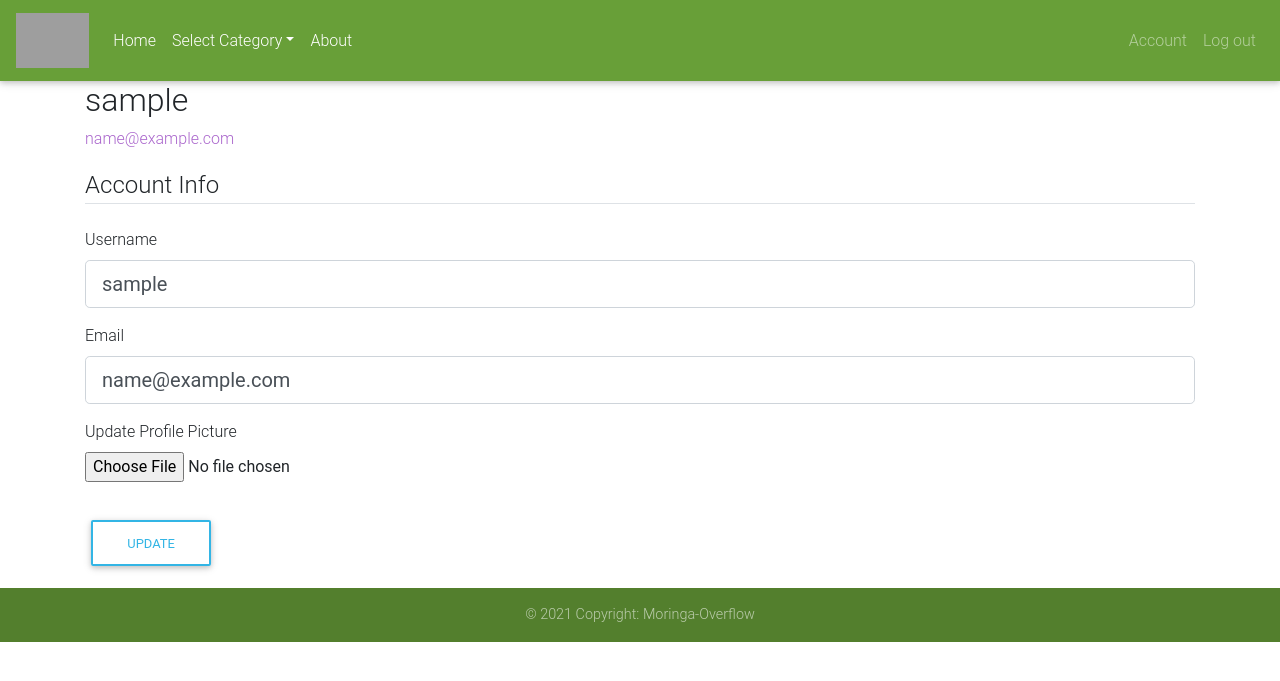
After one commit to Valentino-Junior/Moringa-Overflow, a Flask app: page /authenticate/account in a window 1280 px wide. The commit adds this page. Shown: the top 681 px of the page. Run offline with Flask 2, Linux system fonts and the light colour scheme; the visitor is signed in with stand-in values (Sample User, id 1); data comes from the database, SQL or seed files in the repository; some libraries are stand-ins or nearby versions; grey boxes are pictures that could not be loaded.

Commit message:
Added files

```diff
--- a/app/auth/forms.py
+++ b/app/auth/forms.py
@@ -27,3 +27,21 @@ class LoginForm(FlaskForm):
     password = PasswordField('Password', validators=[DataRequired()])
     remember = BooleanField('Remember Me')
     submit = SubmitField('Login')
+
+class UpdateAccountForm(FlaskForm):
+    username = StringField('Username',
+                           validators=[DataRequired(), Length(min=2, max=20)])
+    email = StringField('Email',
+                        validators=[DataRequired(), Email()])
+    picture = FileField('Update Profile Picture', validators=[FileAllowed(['jpg', 'png'])])
+    submit = SubmitField('Update')
+    def validate_username(self, username):
+        if username.data != current_user.username:
+            user = User.query.filter_by(username=username.data).first()
+            if user:
+                raise ValidationError('That username is taken. Please choose a different one.')
+    def validate_email(self, email):
+        if email.data != current_user.email:
+            user = User.query.filter_by(email=email.data).first()
+            if user:
+                raise ValidationError('That email is taken. Please choose a different one.')
--- a/app/auth/views.py
+++ b/app/auth/views.py
@@ -1,8 +1,8 @@
 from flask import (render_template, redirect, url_for,flash, request)
-from flask_login import login_user, logout_user, login_required
+from flask_login import login_user, logout_user, login_required, current_user
 from . import auth
 from ..models import User
-from .forms import RegistrationForm, LoginForm
+from .forms import RegistrationForm, LoginForm, UpdateAccountForm
 from .. import db
 # from ..email import mail_message
 
@@ -12,13 +12,11 @@ def register():
     '''Function to register the user and commit it to the db'''
     signup_form = RegistrationForm()
     if signup_form.validate_on_submit():
-        user = User(first_name = signup_form.first_name.data,
-                    last_name = signup_form.last_name.data,
-                    username = signup_form.username.data,
+        user = User(username = signup_form.username.data,
                     email = signup_form.email.data,
                     password = signup_form.password.data)
-        #db.session.add(user)
-        #db.session.commit()
+        db.session.add(user)
+        db.session.commit()
 
         # mail_message("Welcome to 60 seconds",   "email/welcome", user.email, user = user)
 
@@ -46,3 +44,22 @@ def login():
 def logout():
     logout_user()
     return redirect(url_for("main.index"))
+
+@auth.route("/account", methods=['GET', 'POST'])
+@login_required
+def account():
+    form = UpdateAccountForm()
+    if form.validate_on_submit():
+        # if form.picture.data:
+            # picture_file = save_picture(form.picture.data)
+            # current_user.image_file = picture_file
+        current_user.username = form.username.data
+        current_user.email = form.email.data
+        db.session.commit()
+        flash('Your account has been updated!', 'success')
+        return redirect(url_for('auth.account'))
+    elif request.method == 'GET':
+        form.username.data = current_user.username
+        form.email.data = current_user.email
+    # image_file = url_for('static', filename='profile_pics/' + current_user.image_file)
+    return render_template('account.html', title='Account', form=form)
--- a/app/models.py
+++ b/app/models.py
@@ -18,6 +18,7 @@ class Quiz(db.Model):
     id = db.Column(db.Integer,primary_key = True)
     title = db.Column(db.String)
     description = db.Column(db.String)
+    language = db.Column(db.String)
     comments = db.relationship('Comment', backref='quizes', lazy='dynamic')
     stars = db.relationship('Star', backref='quizes', lazy='dynamic')
     posted_p = db.Column(db.DateTime,default=datetime.utcnow)
@@ -80,9 +81,24 @@ class User(db.Model, UserMixin):
     email = db.Column(db.String(120), unique=True, nullable=False)
     image_file = db.Column(db.String(20), nullable=False, default='default.jpg')
     password = db.Column(db.String(60), nullable=False)
+    pass_secure = db.Column(db.String(255))
     Quizes = db.relationship('Quiz', backref='quizes', lazy='dynamic')
     comments = db.relationship('Comment', backref='comments', lazy='dynamic')
     stars = db.relationship('Star', backref='users', lazy='dynamic')
+
+    @property
+    def password(self):
+        raise AttributeError('You cannot read the password attribute')
+
+    @password.setter
+    def password(self, password):
+        self.pass_secure = generate_password_hash(password)
+
+    def verify_password(self, password):
+        return check_password_hash(self.pass_secure, password)
+
+    def __repr__(self):
+        return f'User {self.username}'
 
 
     def get_reset_token(self, expires_sec=1800):
--- /dev/null
+++ b/app/templates/account.html
@@ -0,0 +1,79 @@
+{% extends "base.html" %}
+{% block styles %}
+    {{ super() }}
+    <link rel="stylesheet" type="text/css" href="{{ url_for('static', filename='auth/auth.css') }}">
+{% endblock %}
+{% block content %}
+<main role="main" class="container">
+    {% with messages = get_flashed_messages(with_categories=True) %}
+        {% if messages %}
+            {% for category, message in messages %}
+                <div class="alert alert-{{ category }}">
+                    {{ message }}
+                </div>
+            {% endfor %}
+        {% endif %}
+    {% endwith %}
+<div class="content-section">
+        <div class="media">
+          <img class="rounded-circle account-img" src="{{ image_file }}">
+          <div class="media-body">
+            <h2 class="account-heading">{{ current_user.username }}</h2>
+            <p class="text-secondary">{{ current_user.email }}</p>
+          </div>
+        </div>
+          <form method="POST" action="" enctype="multipart/form-data">
+              {{ form.hidden_tag() }}
+              <fieldset class="form-group">
+                  <legend class="border-bottom mb-4">Account Info</legend>
+                  <div class="form-group">
+                      {{ form.username.label(class="form-control-label") }}
+                      {% if form.username.errors %}
+                          {{ form.username(class="form-control form-control-lg is-invalid") }}
+                          <div class="invalid-feedback">
+                              {% for error in form.username.errors %}
+                                  <span>{{ error }}</span>
+                              {% endfor %}
+                          </div>
+                      {% else %}
+                          {{ form.username(class="form-control form-control-lg") }}
+                      {% endif %}
+                  </div>
+                  <div class="form-group">
+                      {{ form.email.label(class="form-control-label") }}
+                      {% if form.email.errors %}
+                          {{ form.email(class="form-control form-control-lg is-invalid") }}
+                          <div class="invalid-feedback">
+                              {% for error in form.email.errors %}
+                                  <span>{{ error }}</span>
+                              {% endfor %}
+                          </div>
+                      {% else %}
+                          {{ form.email(class="form-control form-control-lg") }}
+                      {% endif %}
+                  </div>
+                  <div class="form-group">
+                      {{ form.picture.label() }}
+                      {{ form.picture(class="form-control-file") }}
+                      {% if form.picture.errors %}
+                          {% for error in form.picture.errors %}
+                              <span class="text-danger">{{ error }}</span></br>
+                          {% endfor %}
+                      {% endif %}
+                  </div>
+              </fieldset>
+              <div class="form-group">
+                  {{ form.submit(class="btn btn-outline-info") }}
+              </div>
+          </form>
+      </div>
+      </main>
+      <!-- Footer -->
+      <footer class="page-footer font-small light-green darken-2">
+          <!-- Copyright -->
+          <div class="footer-copyright text-center py-3">© 2021 Copyright: Moringa-Overflow
+          </div>
+          <!-- Copyright -->
+      </footer>
+      <!-- Footer -->
+{% endblock content %}
--- a/app/templates/auth/login.html
+++ b/app/templates/auth/login.html
@@ -53,6 +53,9 @@
                     {{ form.remember.label(class="form-check-label") }}
                 </div>
             </fieldset>
+            <div class="form-group">
+                {{ form.submit(class="btn btn-outline-success") }}
+            </div>
         </form>
     </div>
     <div class="border-top pt-3">
```
Also changed, not shown: app/main/views.py (+4 -4 lines), app/templates/posts.html (+61 -0 lines).
